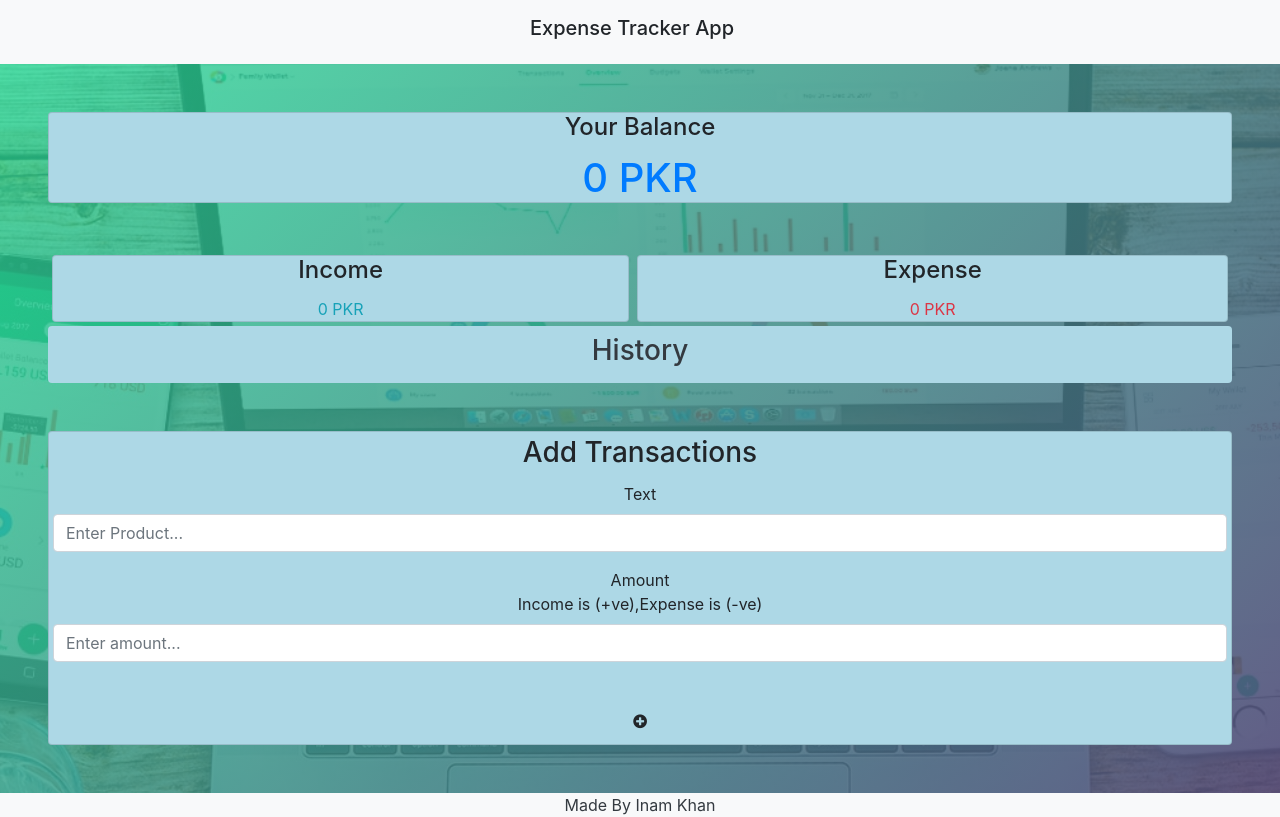
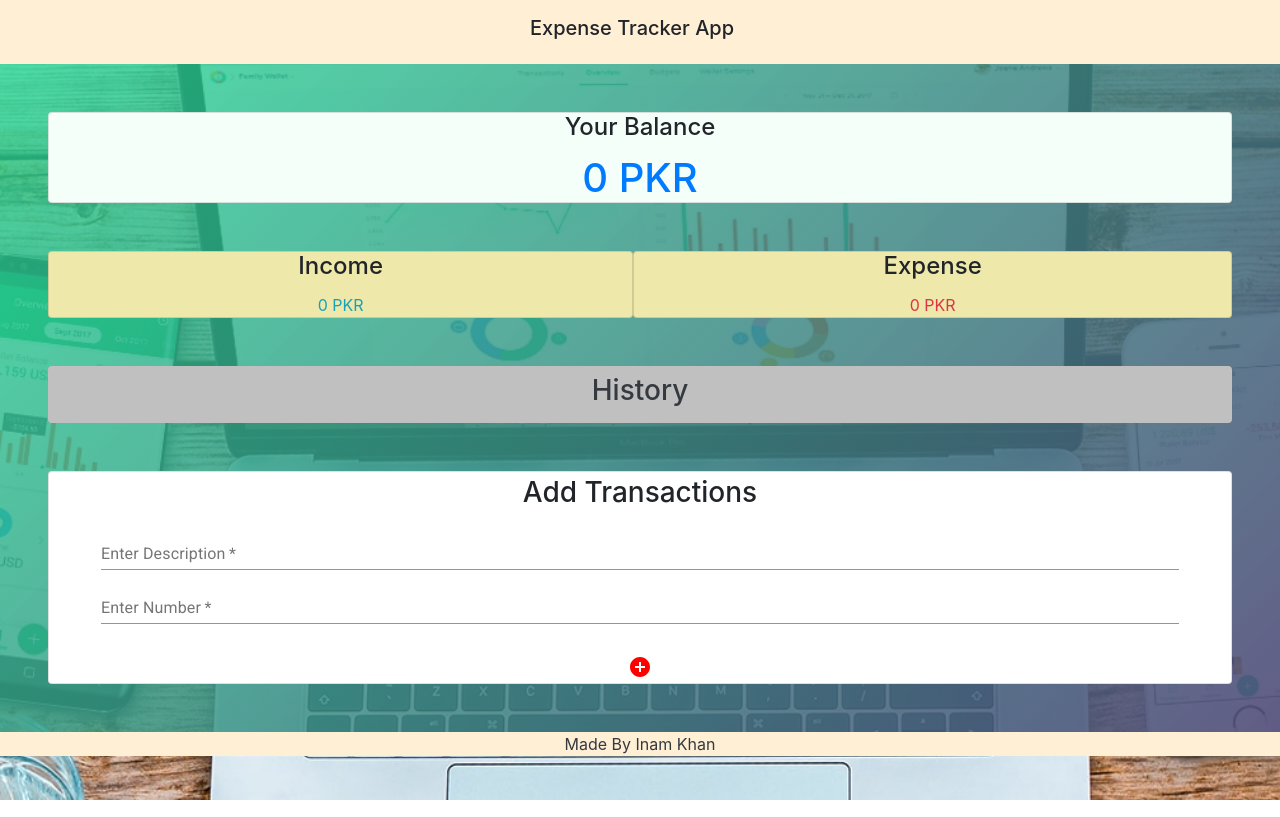
Before and after one commit to Inamkhanpk/Expense-Tracker-App, a React (Create React App) app: page / in a window 1280 px wide. Built offline with nearby package versions, Linux system fonts and the light colour scheme.

Commit message:
add material-ui

```diff
--- a/package.json
+++ b/package.json
@@ -3,6 +3,8 @@
   "version": "0.1.0",
   "private": true,
   "dependencies": {
+    "@material-ui/core": "^4.10.2",
+    "@material-ui/icons": "^4.9.1",
     "@testing-library/jest-dom": "^4.2.4",
     "@testing-library/react": "^9.5.0",
     "@testing-library/user-event": "^7.2.1",
--- a/public/index.html
+++ b/public/index.html
@@ -28,6 +28,8 @@
 
     <link rel="stylesheet" href="https://stackpath.bootstrapcdn.com/bootstrap/4.5.0/css/bootstrap.min.css" >
     <link rel="stylesheet" href="https://cdnjs.cloudflare.com/ajax/libs/font-awesome/4.7.0/css/font-awesome.min.css">
+    <link rel="stylesheet" href="https://fonts.googleapis.com/css?family=Roboto:300,400,500,700&display=swap" />
+    <link rel="stylesheet" href="https://fonts.googleapis.com/icon?family=Material+Icons" />
     <title>React App</title>
   </head>
   <body>
--- a/src/App.css
+++ b/src/App.css
@@ -1,48 +1,40 @@
-.app{
 
-/* background: url(assets/bg-image.jpg) no-repeat center center fixed  ;
--webkit-background-size: cover;
--moz-background-size: cover;
--o-background-size: cover;
-background-size: cover;  */
-
-background-image: linear-gradient(315deg, rgba(81, 75, 121, 0.9), rgba(38, 218, 149, 0.8));
-
-  }
-
-
-  body {
+body {
     background: url(assets/bg-image.jpg) no-repeat center center fixed;
     -webkit-background-size: cover;
     -moz-background-size: cover;
     -o-background-size: cover;
     background-size: cover;
-    /* display: flex;
-    flex-direction: column;
-    align-items: center;
-    justify-content: center;
-    min-height: 100vh;
-    margin: 0;
-    font-family: 'Lato', sans-serif;
-    text-transform: uppercase; */
-
+ }
+ .app{
+    background-image: linear-gradient(315deg, rgba(81, 75, 121, 0.9), rgba(38, 218, 149, 0.8));
   }
 
-  .balance{
-    background-color: lightblue;
-    /* border-right-style: solid;
-  border-width: 5px;
-  border-color: blue; */
-  }
+.balance{
+    background-color:#C0C0C0
+ }
 
-  .minus{
+.balance1{
+    background-color:#EEE8AA
+}
+
+.balance2{
+    background-color:#F5FFFA
+}
+
+.minus{
 
       border-right: 5px solid #b6960a;
-
-  }
+}
 
 .plus{
+     border-right: 5px solid #ad512d;
+}
 
-  border-right: 5px solid #ad512d;
+.navbar{
+     background-color:#FFEFD5 !important
+}
 
+.bg-footer{
+     background-color:#FFEFD5
 }
--- a/src/components/AddBuyandSellItems.js
+++ b/src/components/AddBuyandSellItems.js
@@ -1,7 +1,8 @@
 import React, {useState, useContext} from 'react'
 import { GlobalContext } from '../contextAPI/GlobalState';
 import { v4 as uuidv4 } from 'uuid';
-
+import TextField from '@material-ui/core/TextField';
+import AddCircleIcon from '@material-ui/icons/AddCircle';
 export const AddBuyandSellItems = () => {
 
   const [userRequest, setUserRequest] = useState({
@@ -77,48 +78,50 @@ export const AddBuyandSellItems = () => {
   const { product, amount} = userRequest;
 
   return (
-    <div className=" card text-center balance  mt-5 p-1 ">
+    <div className=" card text-center   mt-5 p-1 ">
       <h3 className="card-title">Add Transactions</h3>
 
       <form >
 
-        <div className="form-group">
-          <label htmlFor="product">Text</label>
-          <input
+        <div className="form-group px-5">
+
+        <TextField
+          label="Enter Description"
           name="product"
           type="text"
-          className="form-control"
+          error={errors.product ? true: false}
+          defaultValue="Enter Description"
+          helperText={errors.product}
+          required={true}
           value={product }
           onChange={handleChange}
-          placeholder="Enter Product..." required
+          fullWidth={true}
+          className="form-control "
+        />
+        </div>
 
-          />
+
+        <div className="form-group px-5">
+        <TextField
+        label="Enter Number"
+           name="amount"
+           type="number"
+          error={errors.amount ? true: false}
+          defaultValue="Enter Deescription"
+          helperText={errors.product}
+          required={true}
+          value={amount }
+          onChange={handleChange}
+          fullWidth={true}
+          className="form-control "
+        />
 
         </div>
-        <span style={{color: "red" }}>{errors.product ? errors.product : null}</span>
 
-        <div className="form-group">
-          <label htmlFor="amount">Amount <br />
-          Income is (+ve),Expense is (-ve)</label >
-          <input
-          name="amount"
-          type="number"
-          className="form-control"
-          value={amount }
-          onChange={handleChange}
-          placeholder="Enter amount..." required />
-
-        </div>
-        <span style={{color: "red"}}>{errors.amount ? errors.amount : null}</span>
         <br/>
 
 
-        <button
-        type="button"
-        className="btn " onClick={onSubmit}>
-          <i className="fa fa-plus-circle m-1" aria-hidden="true"></i>
-        </button>
-
+        <span style={{color: "red"}}  onClick={onSubmit}>< AddCircleIcon /></span>
 
       </form>
 
--- a/src/components/Balance.js
+++ b/src/components/Balance.js
@@ -30,7 +30,7 @@ const Expense = () => {
 
 
   return (
-    <div className="card text-center  balance ">
+    <div className="card text-center  balance2 ">
 
       <h4 className="card-title " >Your Balance</h4>
       <h1 className="card-text text-primary ">{Income() + Expense()} PKR </h1>
--- a/src/components/BuyAndSellItemList.js
+++ b/src/components/BuyAndSellItemList.js
@@ -2,7 +2,7 @@
 import React, { useContext } from 'react';
 
 import { GlobalContext } from '../contextAPI/GlobalState';
-
+import DeleteIcon from '@material-ui/icons/Delete';
 export const BuyAndSellItemList = () => {
 
   const { deleteBuyandSellItem, buyandsellitems} = useContext(GlobalContext);
@@ -10,7 +10,7 @@ export const BuyAndSellItemList = () => {
 
 
   return (
-    <div className="rounded text-center balance  mt-5 p-2 m-auto">
+    <div className="rounded text-center balance  mt-5 p-2 ">
       <h3 className="text-dark"> History</h3>
 
 
@@ -29,16 +29,11 @@ export const BuyAndSellItemList = () => {
                   </span>
 
 
-                  <div>
 
-                  <button
-                   type="button"
-                   onClick={() => deleteBuyandSellItem(items.id)}
-                   className="btn">
-                   <i className="fa fa-trash m-1" aria-hidden="true"></i>
-                  </button>
-
-                  </div>
+                 <span style={{color: "red"}}
+                 onClick={() => deleteBuyandSellItem(items.id)}>
+                 < DeleteIcon />
+                 </span>
 
                   </div>
             </li>
--- a/src/components/Footer.js
+++ b/src/components/Footer.js
@@ -2,7 +2,7 @@ import React from 'react'
 
 export const Footer = () => {
   return (
-    <div className="text-center bg-light text-dark  ">
+    <div className="text-center bg-footer text-dark  ">
       Made By Inam Khan
     </div>
   )
--- a/src/components/Header.js
+++ b/src/components/Header.js
@@ -5,7 +5,7 @@ export const Header = () => {
 
 
     <nav className="navbar navbar-expand-lg  bg-light">
-      <div className="container-fluid justify-content-center">
+      <div className="m-auto">
        <div className="navbar-header ">
         <h1 className="navbar-brand " >Expense Tracker App</h1>
        </div>
--- a/src/components/IncomeAndExpense.js
+++ b/src/components/IncomeAndExpense.js
@@ -32,12 +32,12 @@ const Expense = () => {
   return (
     <div className="d-flex  justify-content-between text-center mt-5  ">
 
-        <div className="card flex-grow-1 m-1 balance ">
+        <div className="card flex-grow-1  balance1 ">
           <h4 className="card-title">Income</h4>
           <p className="card-text text-info">{Income()} PKR</p>
         </div>
 
-        <div className="card flex-grow-1 m-1 balance">
+        <div className="card flex-grow-1  balance1">
           <h4 className="card-title">Expense</h4>
           <p className="card-text text-danger">{Expense()} PKR</p>
         </div>
```
Also changed, not shown: 1 other file (tests, documents, lock files or other folders).
